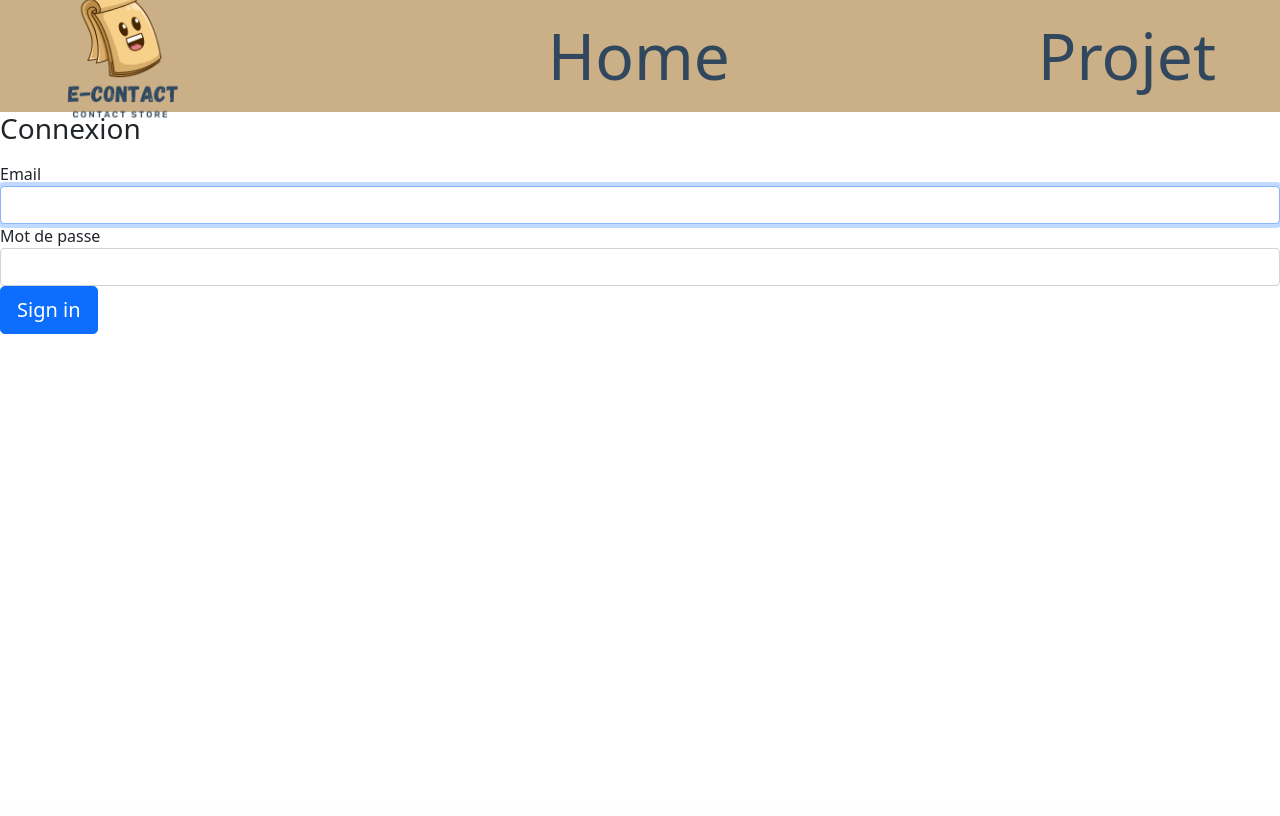
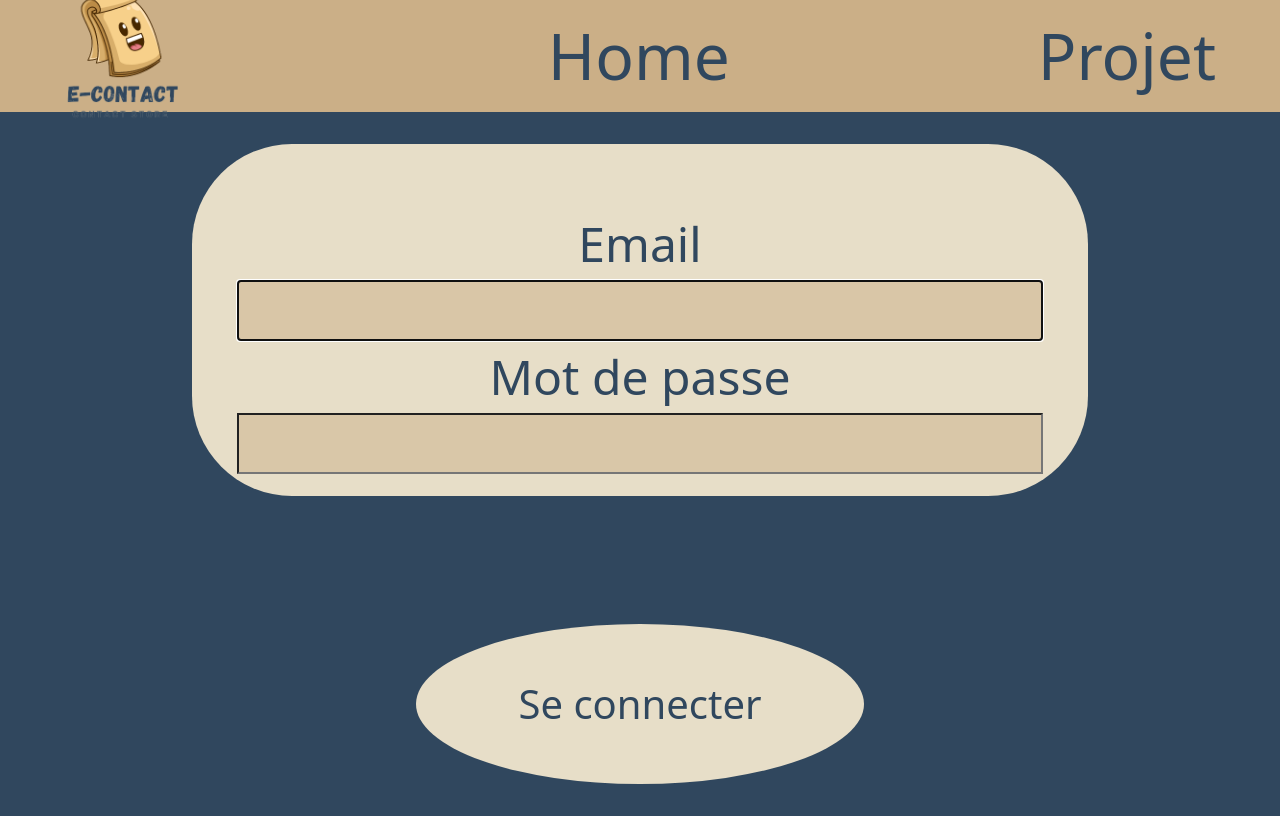
Before and after one commit to 080000101/NeomaProject, a Symfony app: template templates/security/login.html.twig in a window 1280 px wide. Before the commit the page ends 334 px from the top, so only its background shows below. Run offline with Twig, Linux system fonts and the light colour scheme; the template is opened without the code that fills it, so the values that code supplies are empty; style sheets or scripts are compiled from the project's sources; some libraries are stand-ins or nearby versions.

Commit message:
Finish CSS LoginPage

```diff
--- a/assets/styles/app.scss
+++ b/assets/styles/app.scss
@@ -79,3 +79,70 @@ $navbar-height: 12vh;
     padding-top: 2.5rem;
     margin-bottom: 10rem;
 }
+
+/*---------------------------LogInpage------------------------------ */
+
+.login-background {
+    display: flex;
+    flex-direction: column;
+    height: calc(100vh - $navbar-height);
+    justify-content: center;
+    align-items: center;
+    background-color: $main-color;
+}
+
+.login-form-container {
+    align-items: center;
+    background-color: $secondary-color;
+    color: $main-color;
+    text-align: center;
+    width: 70%;
+    height: 50%;
+    border-radius: 100px;
+}
+
+.login-form {
+    display: flex;
+    flex-direction: column;
+    justify-content: center;
+    justify-content: space-evenly;
+    align-items: center;
+    height: 100%;
+    padding-bottom: 6rem;
+    padding-top: 4rem;
+}
+
+.login-email {
+    font-size: 3rem;
+}
+
+.login-email-input {
+    height: 5rem;
+    width: 90%;
+    background-color: rgba(203, 175, 135, 0.5);
+    font-size: 2.5rem;
+    color: $main-color;
+}
+
+.login-password {
+    font-size: 3rem;
+}
+
+.login-password-input {
+    height: 5rem;
+    width: 90%;
+    background-color: rgba(203, 175, 135, 0.5);
+    font-size: 2.5rem;
+    color: $main-color;
+}
+
+.login-btn {
+    background-color: $secondary-color;
+    margin-top: 8rem;
+    width: 35%;
+    height: 10rem;
+    border-radius: 100%;
+    font-size: 2.5rem;
+    color: $main-color;
+    border: $secondary-color;
+}
--- a/templates/security/login.html.twig
+++ b/templates/security/login.html.twig
@@ -14,12 +14,18 @@
         </div>
     {% endif %}
 
-    <h1 class="h3 mb-3 font-weight-normal">Connexion</h1>
+    <div class="login-background">
 
-    <label for="inputEmail">Email</label>
-    <input type="email" value="{{ last_username }}" name="email" id="inputEmail" class="form-control" autocomplete="email" required autofocus>
-    <label for="inputPassword">Mot de passe</label>
-    <input type="password" name="password" id="inputPassword" class="form-control" autocomplete="current-password" required>
+        <div class="login-form-container">
+
+            <div class="login-form">
+                <label class="login-email" for="inputEmail">Email</label>
+                <input class="login-email-input" type="email" value="{{ last_username }}" name="email" id="inputEmail" class="form-control" autocomplete="email" required autofocus>
+                <label class="login-password" for="inputPassword">Mot de passe</label>
+                <input class="login-password-input" type="password" name="password" id="inputPassword" class="form-control" autocomplete="current-password" required>
+            </div>
+
+        </div>
 
         <input type="hidden" name="_csrf_token"
             value="{{ csrf_token('authenticate') }}"
@@ -36,8 +42,10 @@
             </div>
         #}
 
-    <button class="btn btn-lg btn-primary" type="submit">
-        Sign in
+        <button class="login-btn" type="submit">
+            Se connecter
         </button>
+
+    </div>
 </form>
 {% endblock %}
```
Lines whose indentation alone changed are shown as unchanged.
